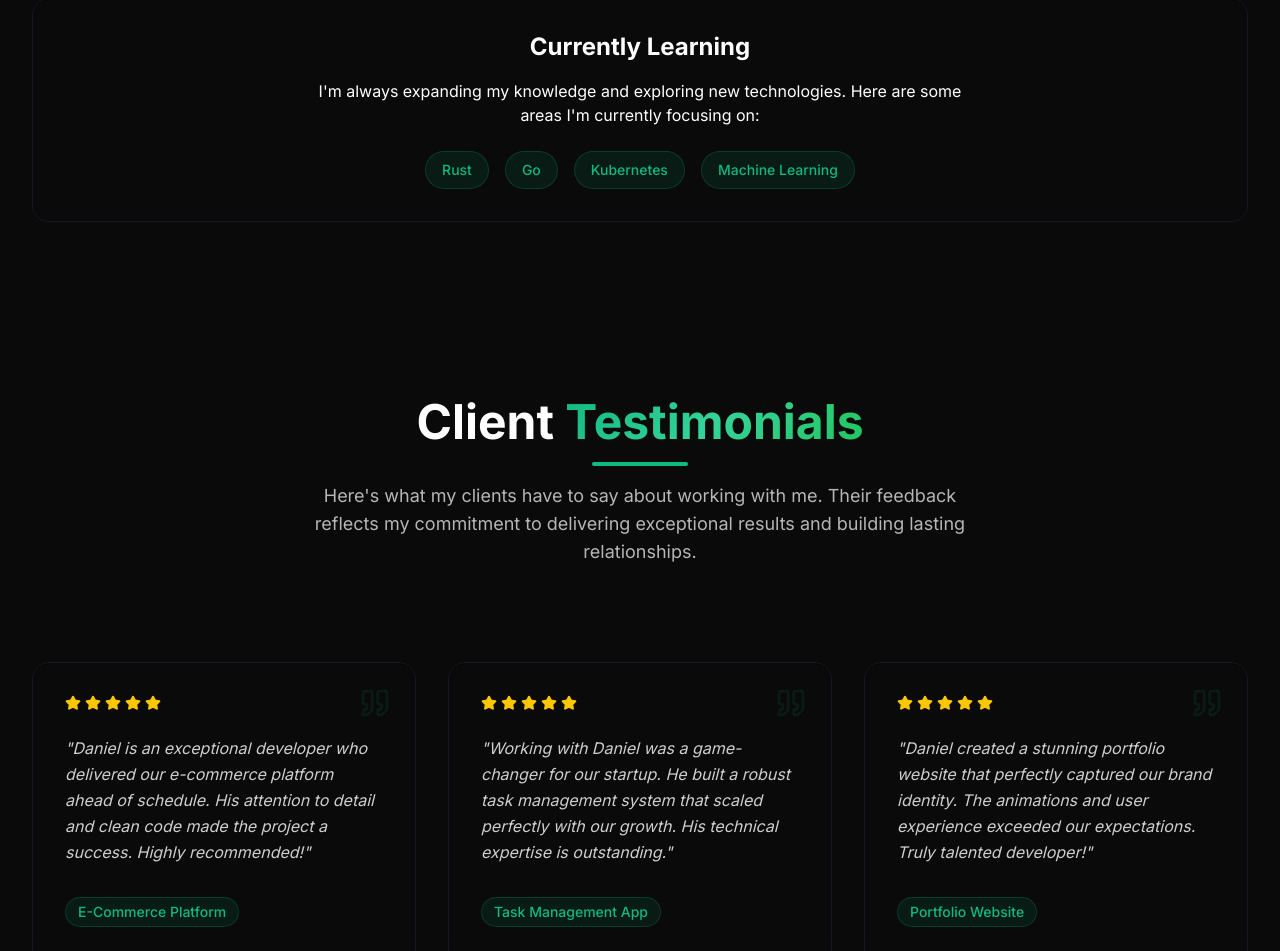
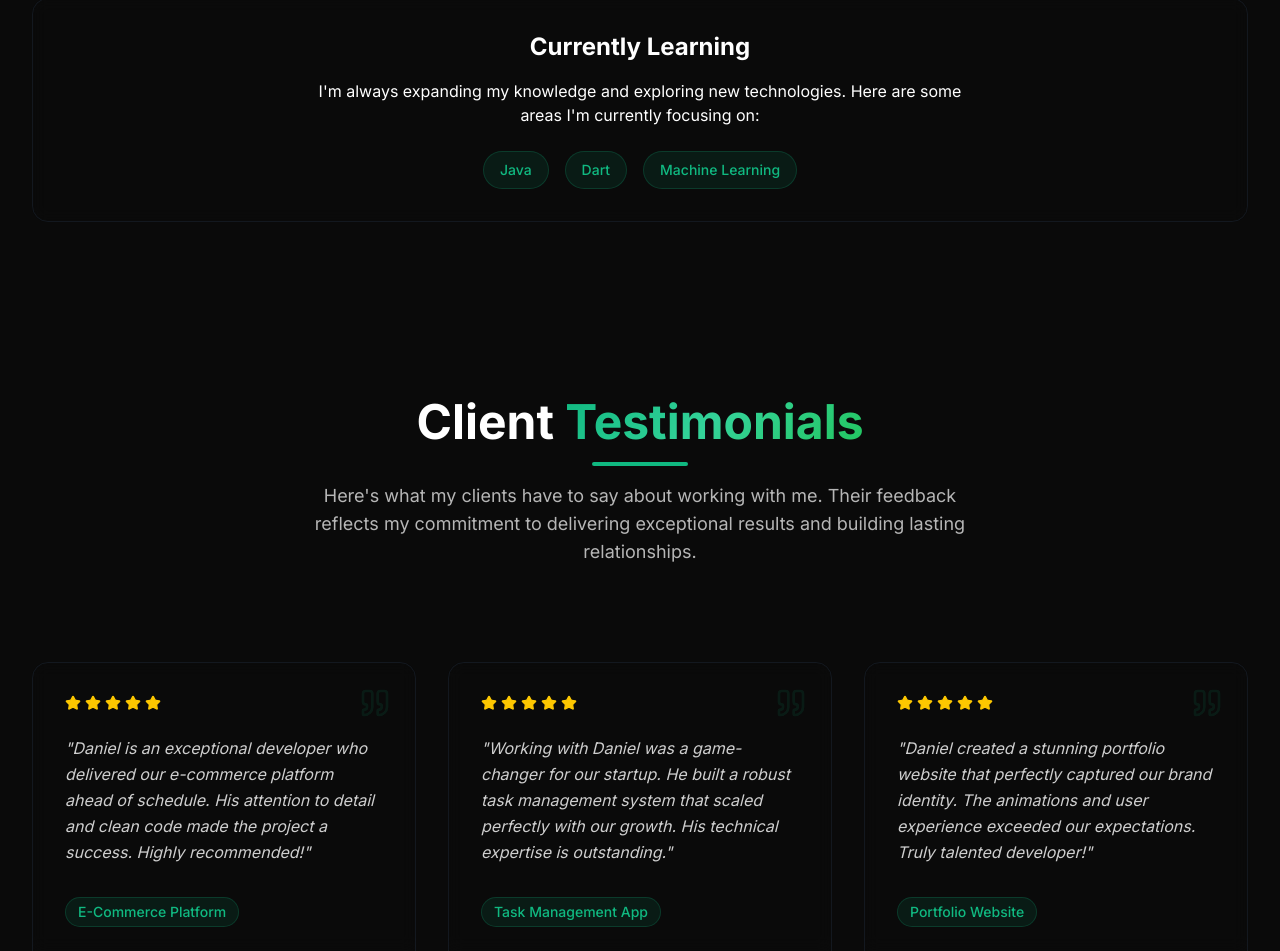
Before and after one commit to danieldjakam/portfolio-new, a Next.js app in the folder front/: page / in a window 1280 px wide. Shown: the part 5130-6081 px from the top of the page. Built offline with nearby package versions, Linux system fonts and the light colour scheme.

Commit message:
begin skills section

```diff
--- a/front/sections/Skills.tsx
+++ b/front/sections/Skills.tsx
@@ -229,7 +229,7 @@ const Skills = () => {
               transition={{ duration: 0.6, delay: 0.7 }}
               className="flex flex-wrap justify-center gap-4 mt-6"
             >
-              {['Rust', 'Go', 'Kubernetes', 'Machine Learning'].map((tech, index) => (
+              {['Java', 'Dart', 'Machine Learning'].map((tech, index) => (
                 <span
                   key={tech}
                   className="px-4 py-2 bg-primary/10 text-primary rounded-full text-sm font-medium border border-primary/20"
```
